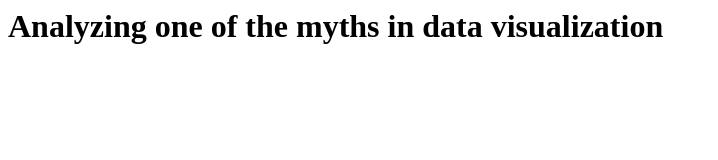
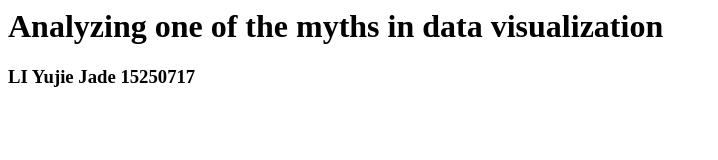
Before and after one commit to jadeimaginist/homework1, a plain HTML site: page index.html in a window 1280 px wide. Shown: the whole page, without its empty margins (0-718 px from the left). Drawn offline with Linux system fonts and the light colour scheme.

Commit message:
Update index.html

```diff
--- a/index.html
+++ b/index.html
@@ -1 +1,2 @@
 <h1> Analyzing one of the myths in data visualization</h1>
+<h3> LI Yujie Jade 15250717</h3>
```
